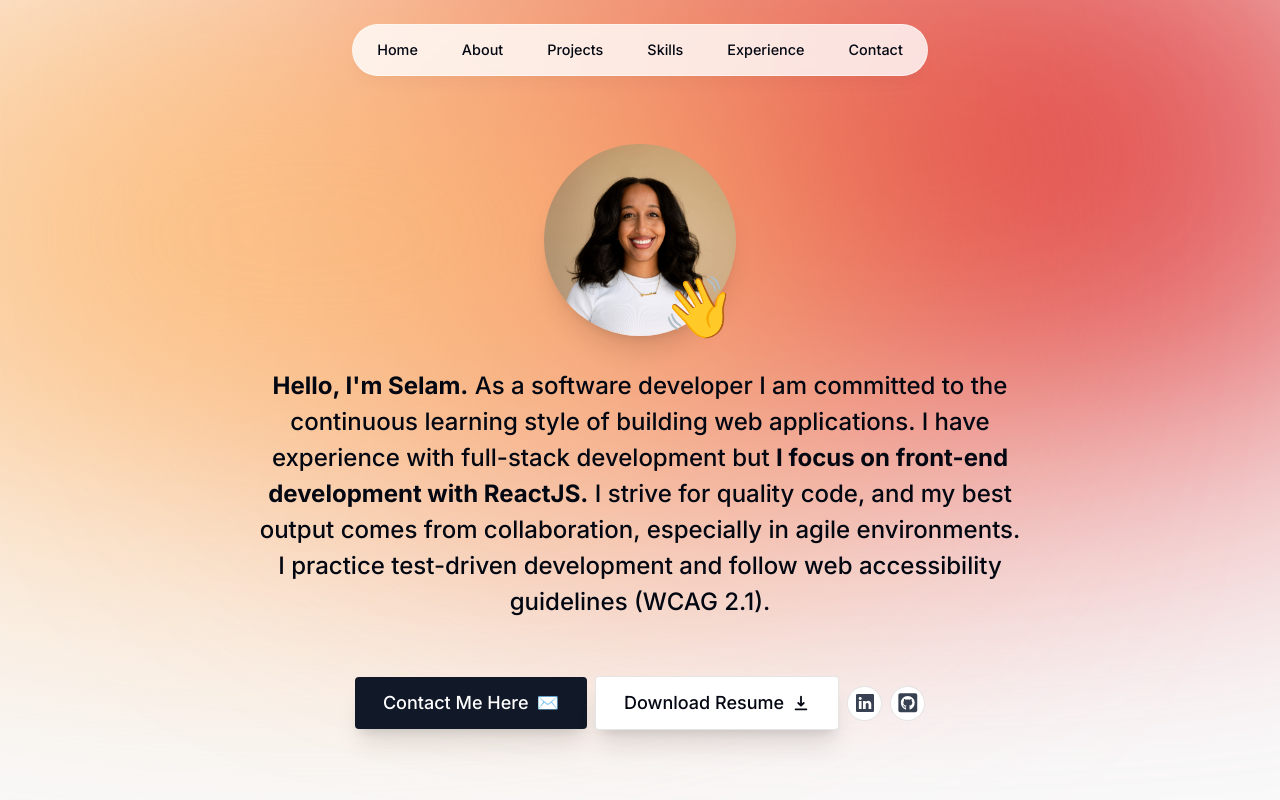
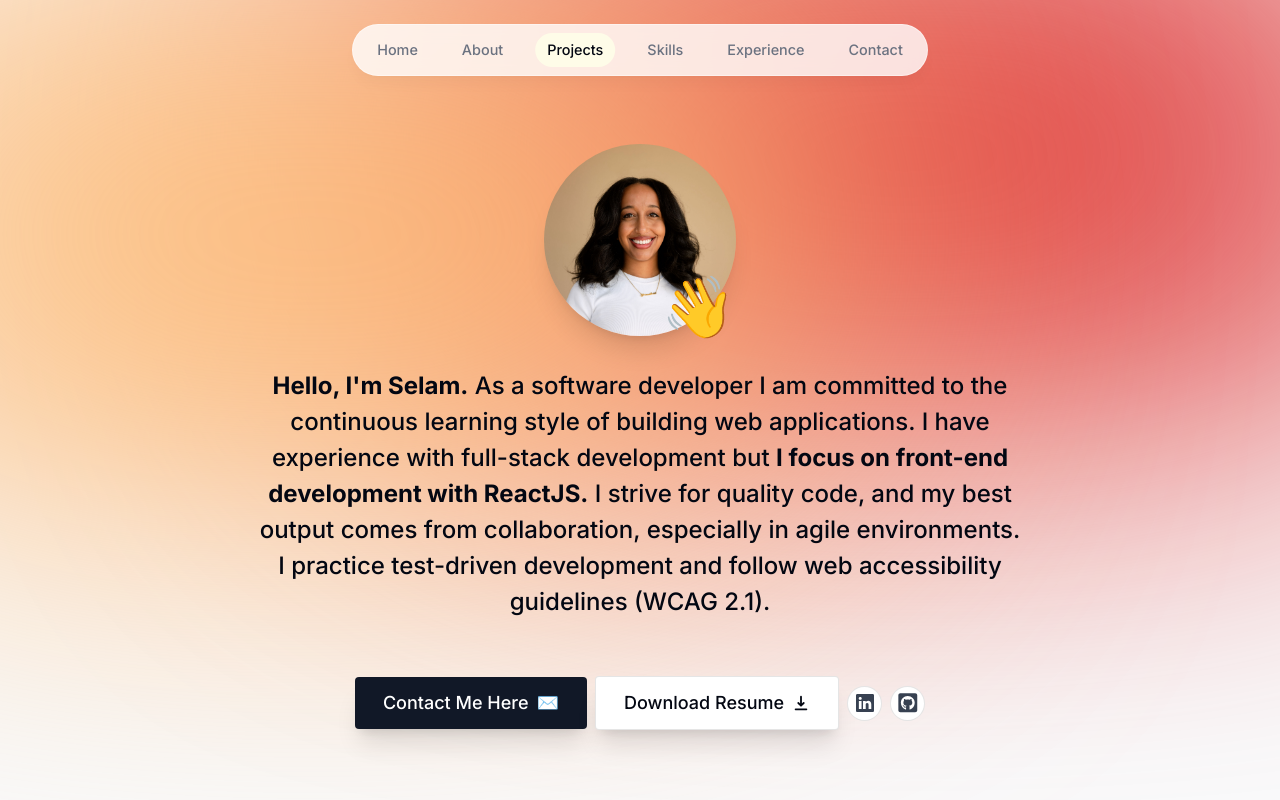
Before and after one commit to selamhabteab/selams-portfolio, a Next.js app: page / in a window 1280 px wide. Shown: the top 800 px of the page. Built offline with nearby package versions, Linux system fonts and the light colour scheme.

Commit message:
Header part 2 active section indicator

```diff
--- a/app/components/about.tsx
+++ b/app/components/about.tsx
@@ -1,16 +1,32 @@
 "use client";
 
-import React from 'react'
+import React, { useEffect } from 'react'
 import SectionHeading from './section-heading';
 import { motion } from 'framer-motion';
+import { useInView } from 'react-intersection-observer';
+import { useActiveSectionContext } from '@/context/active-section-context';
 
 export default function About() {
+  const {ref, inView} = useInView({
+    threshold: 0.75,
+  });
+
+  const { setActiveSection, timeOfLastClick } = useActiveSectionContext()
+
+  useEffect(()=> {
+    if (inView && Date.now() - timeOfLastClick > 1000) {
+      setActiveSection("About")
+    }
+  }, [inView, timeOfLastClick])
+
   return (
-    <motion.section className="mt-28 mb-28 max-w-[45rem] text-center leading-7 sm:mb-40 scroll-mt-28"
-    initial={{opacity: 0, y: 100 }}
-    animate={{opacity: 1, y: 0 }}
-    transition={{ delay: 0.175 }}
-    id="about"
+    <motion.section
+      ref={ref}
+      className="mt-28 mb-28 max-w-[45rem] text-center leading-7 sm:mb-40 scroll-mt-28"
+      initial={{opacity: 0, y: 100 }}
+      animate={{opacity: 1, y: 0 }}
+      transition={{ delay: 0.175 }}
+      id="about"
     >
       <SectionHeading>About Me</SectionHeading>
       <p className="mb-3">
--- a/app/components/header.tsx
+++ b/app/components/header.tsx
@@ -1,12 +1,15 @@
 "use client";
-//note: Because the flie is located in the /app/components folder it is assumed to be a server side component so you must explicitly denote a clientside component in order to use the motion.div because the motion component uses the useEffect hook which can only be used in client side components. Without this declaration the app will throw an error.
 
 import React from 'react';
 import { motion } from 'framer-motion';
 import { links } from '../lib/data';
 import Link from 'next/link';
+import clsx from 'clsx';
+import { useActiveSectionContext } from '@/context/active-section-context';
 
 export default function Header() {
+    const { activeSection, setActiveSection, setTimeOfLastClick } = useActiveSectionContext()
+
     return (
         <header className="z-[999] relative">
             <motion.div className="fixed top-0 left-1/2 h-[4.5rem] w-full rounded-none border border-white border-opacity-40 bg-white bg-opacity-80 shadow-lg shadow-black/[0.03] backdrop-blur-[0.5rem] sm:top-6 sm:h-[3.25rem] sm:w-[36rem] sm:rounded-full"
@@ -14,15 +17,35 @@
                 animate={{ y: 0, x:"-50%", opacity: 1 }}
             ></motion.div>
             <nav className="flex fixed top-[0.15rem] left-1/2 -translate-x-1/2 h-12 py-2 sm:top-[1.7rem] sm:h-[initial] sm:py-0">
-            <ul className="flex w-[22rem] flex-wrap items-center justify-center gap-y-1 text-[0.9rem] font-medium text-gray-00 sm:w-[initial] sm:flex-nowrap sm:gap-5">
+                <ul className="flex w-[22rem] flex-wrap items-center justify-center gap-y-1 text-[0.9rem] font-medium text-gray-500 sm:w-[initial] sm:flex-nowrap sm:gap-5">
                     {links.map(link => (
                         <motion.li
-                        className="h-3/4 flex items-center justify-center"
+                            className="h-3/4 flex items-center justify-center relative"
                             key={link.hash}
                             initial={{ y: -100, opacity: 0 }}
                             animate={{ y: 0, opacity: 1 }}
                         >
-                        <Link className="flex w-full items-center justify-center px-3 py-3 hover:text-gray-950 transition" href={link.hash}> {link.name}
+                            <Link
+                                className={clsx(
+                                    "flex w-full items-center justify-center px-3 py-3 hover:text-gray-950 transition", {"text-gray-950": activeSection === link.name,}
+                                )}
+                                href={link.hash}
+                                onClick={()=> {
+                                    setActiveSection(link.name)
+                                    setTimeOfLastClick(Date.now())
+                                }}
+                            >
+                            {link.name}
+                            {link.name === activeSection && (
+                                <motion.span className="bg-yellow-50 rounded-full absolute inset-0 -z-10"
+                                layoutId="activeSection"
+                                transition={{
+                                    type: "spring",
+                                    stiffness: 380,
+                                    damping: 30,
+                                }}
+                                ></motion.span>
+                            )}
                             </Link>
                         </motion.li>
                     ))}
--- a/app/components/intro.tsx
+++ b/app/components/intro.tsx
@@ -1,16 +1,30 @@
 "use client";
 
 import Image from 'next/image'
-import React from 'react'
+import React, { useEffect } from 'react'
 import { motion } from 'framer-motion'
 import Link from 'next/link';
 import { HiDownload } from 'react-icons/hi';
 import { BsArrowRight, BsLinkedin } from "react-icons/bs";
 import { FaGithubSquare } from "react-icons/fa";
+import { useInView } from 'react-intersection-observer';
+import { useActiveSectionContext } from '@/context/active-section-context';
 
 export default function Intro() {
+    const {ref, inView} = useInView({
+        threshold: 0.5,
+      });
+
+      const { setActiveSection, timeOfLastClick } = useActiveSectionContext()
+
+      useEffect(()=> {
+        if (inView && Date.now() - timeOfLastClick > 1000) {
+          setActiveSection("Home")
+        }
+      }, [inView, timeOfLastClick])
+
     return (
-    <section className="mb-28 max-w-[50rem] text-center scroll-mt-28" id="home">
+        <section ref={ref} className="mb-28 max-w-[50rem] text-center scroll-mt-[100rem]" id="home">
             <div className="flex flex-col space-y-4 items-center justify-center">
 
                 <div className='relative'>
--- a/app/components/projects.tsx
+++ b/app/components/projects.tsx
@@ -1,11 +1,27 @@
-import React from 'react'
+"use client";
+
+import React, { useEffect } from 'react'
 import SectionHeading from './section-heading';
 import { projectsData } from '../lib/data';
 import Project from './project';
+import { useActiveSectionContext } from '@/context/active-section-context';
+import { useInView } from 'react-intersection-observer';
 
 export default function Projects() {
+  const {ref, inView} = useInView({
+    threshold: 0.5,
+  });
+
+  const { setActiveSection, timeOfLastClick } = useActiveSectionContext()
+
+  useEffect(()=> {
+    if (inView && Date.now() - timeOfLastClick > 1000) {
+      setActiveSection("Projects")
+    }
+  }, [inView, timeOfLastClick])
+
   return (
-    <section id="projects" className='scroll-mt-28'>
+    <section ref={ref} id="projects" className='scroll-mt-28'>
         <SectionHeading>My Projects</SectionHeading>
         <div>
             {projectsData.map((projects, index)=> (
--- a/app/layout.tsx
+++ b/app/layout.tsx
@@ -2,6 +2,7 @@
 import { Inter } from 'next/font/google'
 import './globals.css'
 import Header from './components/header'
+import ActiveSectionContextProvider from '@/context/active-section-context'
 //notes: root of app located in layout file.
 const inter = Inter({ subsets: ['latin'] })
 
@@ -23,8 +24,10 @@
       <body className={`${inter.className} bg-gray-50 text-gray-950 relative h-[5000px] pt-28 sm:pt-36`}>
         <div className="bg-red-600 absolute top-[-6rem] -z-10 -right-[11rem] h-[31.25rem] w-[31.25rem] rounded-full blur-[10rem] sm:w-[68.75rem] "></div>
         <div className="bg-orange-300 absolute top-[-1rem] -z-10 left-[-35rem] h-[31.25rem] w-[50rem] rounded-full blur-[10rem] sm:w-[68.75rem] md:left-[-33rem] 1g:left-[-28rem] xl:left-[-15rem] 2xl:left-[-5rem]"></div>
-        <Header />
-        {children}
+        <ActiveSectionContextProvider>
+          <Header />
+          {children}
+        </ActiveSectionContextProvider>
       </body>
     </html>
   )
--- /dev/null
+++ b/context/active-section-context.tsx
@@ -0,0 +1,50 @@
+"use client";
+
+import React, { useState, createContext, useContext } from 'react';
+import { links } from '@/app/lib/data';
+
+type SectionName = (typeof links)[number]["name"];
+type ActiveSectionContextProviderProps = {
+    children: React.ReactNode;
+}
+type ActiveSectionContextType = {
+    activeSection: SectionName;
+    setActiveSection: React.Dispatch<React.SetStateAction<SectionName>>;
+    timeOfLastClick: number;
+    setTimeOfLastClick: React.Dispatch<React.SetStateAction<number>>;
+
+}
+export const ActiveSectionContext = createContext<ActiveSectionContextType | null>(null);
+
+export default function ActiveSectionContextProvider({
+    children,
+}:  ActiveSectionContextProviderProps) {
+
+    const [activeSection, setActiveSection] = useState<SectionName>('Home');
+    const [timeOfLastClick, setTimeOfLastClick] = useState(0); //needed to keep track of user clicking navbar to temporarily disable the react-intersection-observer
+
+    return (
+        <ActiveSectionContext.Provider
+            value = {{
+                activeSection,
+                setActiveSection,
+                timeOfLastClick,
+                setTimeOfLastClick,
+            }}
+        >
+            {children}
+        </ActiveSectionContext.Provider>
+    )
+}
+
+export function useActiveSectionContext() {
+    const context = useContext(ActiveSectionContext);
+    if (context === null) {
+        throw new Error(
+            "useActiveSectionContext must be used with an ActiveSectionContextProvider"
+        );
+    }
+  return (
+    context
+  )
+}
--- a/package.json
+++ b/package.json
@@ -9,11 +9,13 @@
     "lint": "next lint"
   },
   "dependencies": {
+    "clsx": "^2.1.1",
     "framer-motion": "^10.16.16",
     "next": "14.0.3",
     "react": "^18",
     "react-dom": "^18",
-    "react-icons": "^4.12.0"
+    "react-icons": "^4.12.0",
+    "react-intersection-observer": "^9.13.0"
   },
   "devDependencies": {
     "@types/node": "^20",
```
Also changed, not shown: 2 other files (tests, documents, lock files or other folders). Lines whose indentation alone changed are shown as unchanged.
